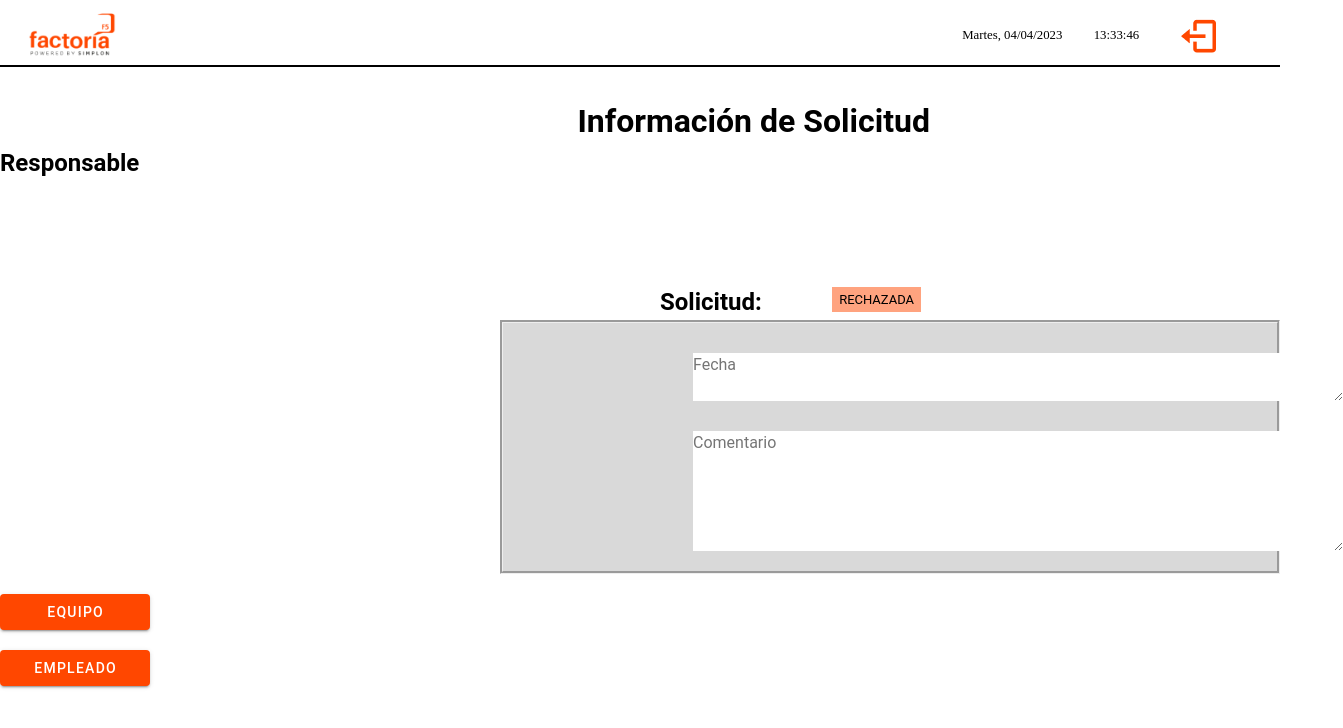
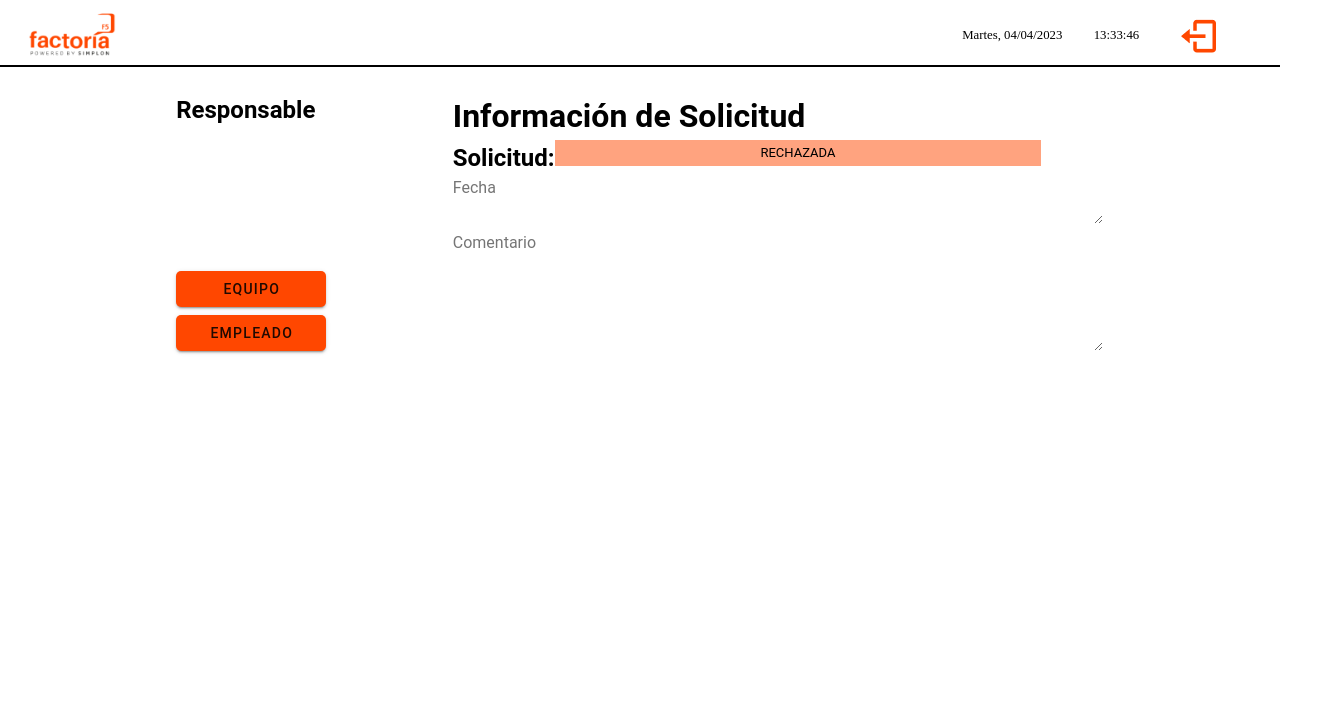
Before and after one commit to RaulMartinezF5/proyecto-vacaciones, a Vue app in the folder src/main/frontend/: page /session/admin/InfoSolicitud in a window 1280 px wide. Shown: the top 728 px of the page, 1343 px wide, since content can reach past the window. Built offline with nearby package versions, Linux system fonts and the light colour scheme.

Commit message:
parte de maquetacion

```diff
--- a/src/main/frontend/src/components/ButtonComponent.vue
+++ b/src/main/frontend/src/components/ButtonComponent.vue
@@ -20,6 +20,8 @@ const props = defineProps({
     background-color: #FF4700;
     justify-content: center;
     width: 150px;
+    border-radius: 5px;
+    margin-bottom: 5%;
 }
 
 
--- a/src/main/frontend/src/views/Admin/InfoSolicitudView.vue
+++ b/src/main/frontend/src/views/Admin/InfoSolicitudView.vue
@@ -9,16 +9,22 @@ import rechazada from '../../components/Rechazada.vue';
 
 <template>
     <Header />
+
+
+    <div class="mainContainer">
+        <div class="responsable">
+            <h2 class="Responsable"> Responsable</h2>
+            <div class="Button">
+                <ButtonComponent :button="'Equipo'" />
+                <ButtonComponent :button="'Empleado'" />
+            </div>
+        </div>
+
+        <div class="rechazada">
             <h1 class="titulo">
                 Información de Solicitud
             </h1>
-
-    <div class="responsable">
-        <h2 class="Responsable"> Responsable</h2>
-    </div>
-
-
-    <div class="rechazada">
+            <div class="usuario">
                 <h2 class="solicitud">Solicitud:</h2>
                 <rechazada />
             </div>
@@ -26,68 +32,77 @@ import rechazada from '../../components/Rechazada.vue';
                 <textarea name="fecha" id="fecha" placeholder="Fecha" cols="70" rows="2"></textarea>
                 <textarea name="Escribe comentario" placeholder="Comentario" id="comentario" cols=70 rows=5></textarea>
             </div>
-
-
-    <div class="Button">
-        <ButtonComponent :button="'Equipo'" />
-        <ButtonComponent :button="'Empleado'" />
+        </div>
     </div>
 </template>
 
 
 <style lang="scss" scoped>
-.Responsable {
-    // margin-left: 70px;
-    // margin-right: 700px;
-    // margin-top: 150px;
+.mainContainer {
+    display: flex;
+    justify-content: space-around;
+    margin: 2% 5%;
+
+    .responsable {
+        display: flex;
+        flex-direction: column;
+        justify-content: space-between;
+        width: 30%;
+        flex-wrap: wrap;
+        align-content: center;
+    }
+    .usuario{
+        display: flex;
+        flex-direction: row;
     }
 
-.titulo {
-    display: flex;
-    justify-content: end;
-    margin-right: 350px;
-    margin-top: 30px;
-}
-
-.solicitud {
-    display: flex;
-    margin-top: 50px;
-    margin-left: 590px;
-}
 
     .rechazada {
-    display: flex;
-    flex-direction: row;
-    margin-left: 70px;
-    margin-top: 53px;
+        width: 65%;
 
 
     }
-
-#comentario {
-    display: flex;
-    margin-top: 30px;
-    margin-bottom: 20px;
-    margin-left: 190px;
-    background-color: white;
-}
-
-#fecha {
-    display: flex;
-    margin-top: 30px;
-    margin-left: 190px;
-    background-color: white;
 }
 
 
-.button {
-    margin-top: 20px;
-    color: white;
-}
 
-.texto {
-    margin-left: 500px;
-    background-color: #D9D9D9;
-    border-style: groove;
-}
-</style>
+
+
+
+
+
+// .rechazada {
+//     display: flex;
+//     flex-direction: row;
+//     margin-left: 70px;
+//     margin-top: 53px;
+
+
+// }
+
+// #comentario {
+//     display: flex;
+//     margin-top: 30px;
+//     margin-bottom: 20px;
+//     margin-left: 190px;
+//     background-color: white;
+// }
+
+// #fecha {
+//     display: flex;
+//     margin-top: 30px;
+//     margin-left: 190px;
+//     background-color: white;
+// }
+
+
+// .button {
+//     margin-top: 20px;
+//     color: white;
+// }
+
+// .texto {
+//     margin-left: 500px;
+//     background-color: #D9D9D9;
+//     border-style: groove;
+// } </style>
```
Lines whose indentation alone changed are shown as unchanged.
